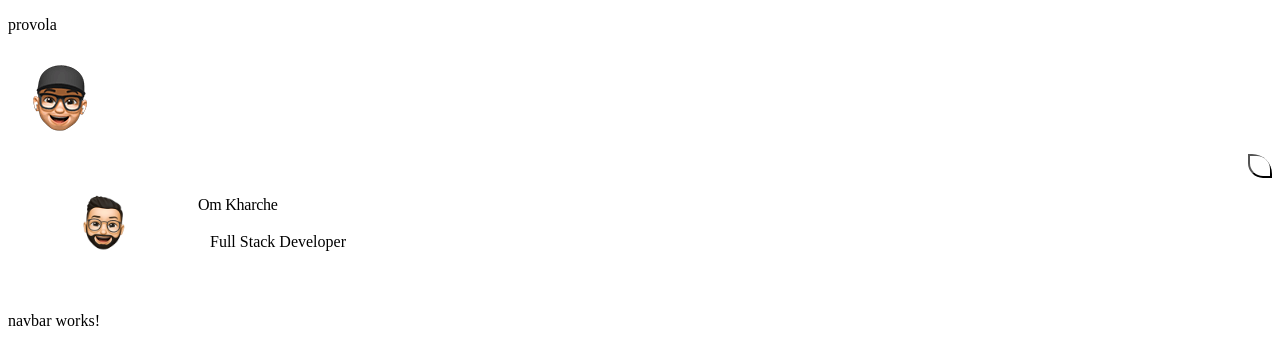
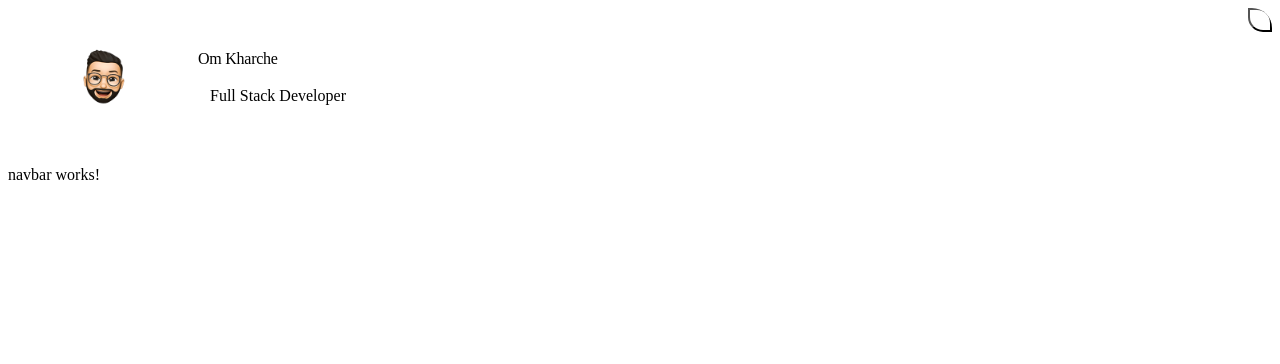
Before and after one commit to Marzio-farina/portfolio, an Angular app: page / in a window 1280 px wide. Shown: the top 364 px of the page. Built offline with nearby package versions, Linux system fonts and the light colour scheme.

Commit message:
pulito app.html

```diff
--- a/src/app/app.html
+++ b/src/app/app.html
@@ -1,4 +1,2 @@
-<p>provola</p>
-<img src="./assets/images/avatar-1.png" alt="">
 <app-aside/>
 <app-navbar/>
```
